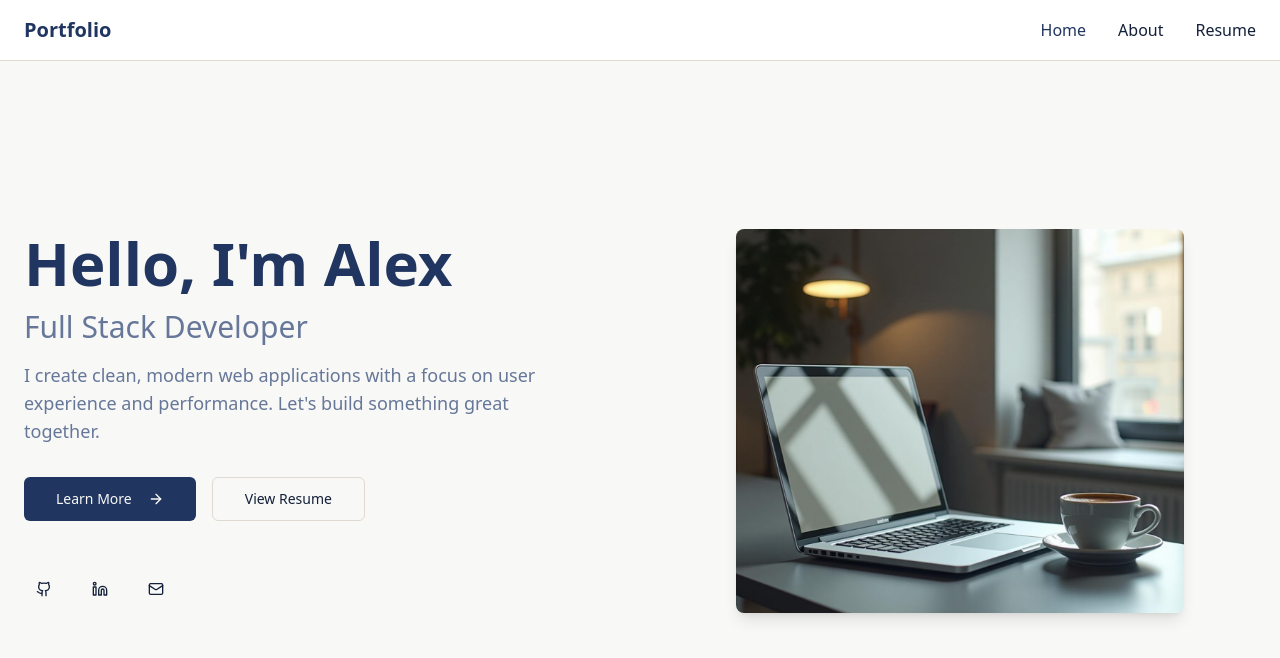
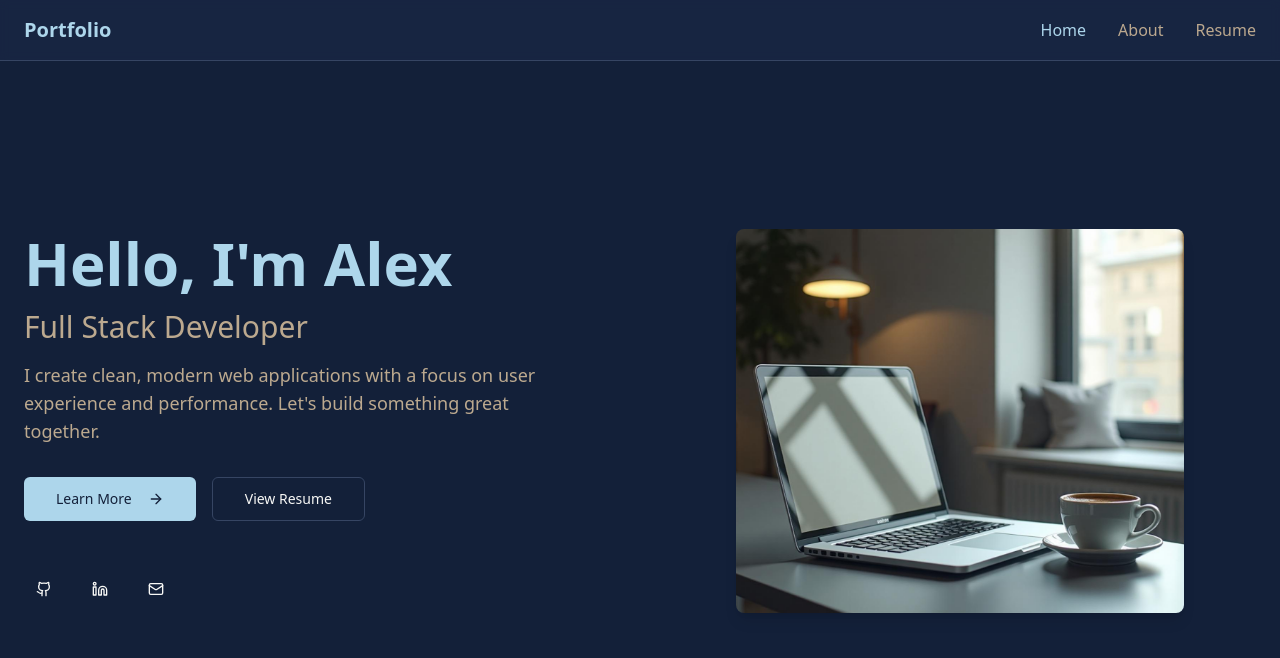
Before and after one commit to gerry-montemayor/portfolio, a React (Vite) app: page / in a window 1280 px wide. Shown: the top 658 px of the page. Built offline with nearby package versions, Linux system fonts and the light colour scheme.

Commit message:
Apply color scheme
Set background to dark blue and text colors.

```diff
--- a/src/components/Navigation.tsx
+++ b/src/components/Navigation.tsx
@@ -2,7 +2,7 @@ import { NavLink } from "react-router-dom";
 
 const Navigation = () => {
   return (
-    <nav className="bg-card border-b border-border sticky top-0 z-50">
+    <nav className="bg-card/50 backdrop-blur-sm border-b border-border sticky top-0 z-50">
       <div className="container mx-auto px-6 py-4">
         <div className="flex justify-between items-center">
           <NavLink to="/" className="text-xl font-bold text-primary">
@@ -12,7 +12,7 @@ const Navigation = () => {
             <NavLink
               to="/"
               className={({ isActive }) =>
-                `hover:text-primary transition-colors ${isActive ? 'text-primary font-medium' : 'text-foreground'}`
+                `hover:text-primary transition-colors ${isActive ? 'text-primary font-medium' : 'text-muted-foreground'}`
               }
             >
               Home
@@ -20,7 +20,7 @@ const Navigation = () => {
             <NavLink
               to="/about"
               className={({ isActive }) =>
-                `hover:text-primary transition-colors ${isActive ? 'text-primary font-medium' : 'text-foreground'}`
+                `hover:text-primary transition-colors ${isActive ? 'text-primary font-medium' : 'text-muted-foreground'}`
               }
             >
               About
@@ -28,7 +28,7 @@ const Navigation = () => {
             <NavLink
               to="/resume"
               className={({ isActive }) =>
-                `hover:text-primary transition-colors ${isActive ? 'text-primary font-medium' : 'text-foreground'}`
+                `hover:text-primary transition-colors ${isActive ? 'text-primary font-medium' : 'text-muted-foreground'}`
               }
             >
               Resume
--- a/src/index.css
+++ b/src/index.css
@@ -2,102 +2,48 @@
 @tailwind components;
 @tailwind utilities;
 
-/* Simple Personal Website - Clean Design System */
+/* Simple Personal Website - Dark Blue Background Design */
 
 @layer base {
   :root {
-    /* Base colors - Off white background */
-    --background: 40 15% 97%;
-    --foreground: 220 50% 15%;
+    /* Base colors - Dark blue background */
+    --background: 220 50% 15%;
+    --foreground: 40 15% 97%;
 
     /* Card colors */
-    --card: 0 0% 100%;
-    --card-foreground: 220 50% 15%;
+    --card: 220 45% 20%;
+    --card-foreground: 40 15% 97%;
 
     /* Popover colors */
-    --popover: 0 0% 100%;
-    --popover-foreground: 220 50% 15%;
+    --popover: 220 45% 20%;
+    --popover-foreground: 40 15% 97%;
 
-    /* Primary - Dark blue */
-    --primary: 220 50% 25%;
-    --primary-foreground: 40 15% 97%;
+    /* Primary - Light blue */
+    --primary: 200 60% 80%;
+    --primary-foreground: 220 50% 15%;
 
     /* Secondary - Tan */
     --secondary: 35 35% 75%;
     --secondary-foreground: 220 50% 15%;
 
-    /* Muted colors */
-    --muted: 40 10% 90%;
-    --muted-foreground: 220 20% 50%;
+    /* Muted colors - Tan tones */
+    --muted: 220 40% 25%;
+    --muted-foreground: 35 25% 65%;
 
-    /* Accent - Light blue */
-    --accent: 200 60% 80%;
+    /* Accent - Off white */
+    --accent: 40 15% 90%;
     --accent-foreground: 220 50% 15%;
 
     /* Destructive colors */
-    --destructive: 0 70% 50%;
-    --destructive-foreground: 0 0% 100%;
+    --destructive: 0 70% 60%;
+    --destructive-foreground: 40 15% 97%;
 
     /* Border and input colors */
-    --border: 35 20% 85%;
-    --input: 35 20% 85%;
-    --ring: 220 50% 25%;
+    --border: 220 30% 30%;
+    --input: 220 30% 30%;
+    --ring: 200 60% 80%;
 
     --radius: 0.5rem;
-
-    --sidebar-background: 0 0% 98%;
-
-    --sidebar-foreground: 240 5.3% 26.1%;
-
-    --sidebar-primary: 240 5.9% 10%;
-
-    --sidebar-primary-foreground: 0 0% 98%;
-
-    --sidebar-accent: 240 4.8% 95.9%;
-
-    --sidebar-accent-foreground: 240 5.9% 10%;
-
-    --sidebar-border: 220 13% 91%;
-
-    --sidebar-ring: 217.2 91.2% 59.8%;
-  }
-
-  .dark {
-    --background: 222.2 84% 4.9%;
-    --foreground: 210 40% 98%;
-
-    --card: 222.2 84% 4.9%;
-    --card-foreground: 210 40% 98%;
-
-    --popover: 222.2 84% 4.9%;
-    --popover-foreground: 210 40% 98%;
-
-    --primary: 210 40% 98%;
-    --primary-foreground: 222.2 47.4% 11.2%;
-
-    --secondary: 217.2 32.6% 17.5%;
-    --secondary-foreground: 210 40% 98%;
-
-    --muted: 217.2 32.6% 17.5%;
-    --muted-foreground: 215 20.2% 65.1%;
-
-    --accent: 217.2 32.6% 17.5%;
-    --accent-foreground: 210 40% 98%;
-
-    --destructive: 0 62.8% 30.6%;
-    --destructive-foreground: 210 40% 98%;
-
-    --border: 217.2 32.6% 17.5%;
-    --input: 217.2 32.6% 17.5%;
-    --ring: 212.7 26.8% 83.9%;
-    --sidebar-background: 240 5.9% 10%;
-    --sidebar-foreground: 240 4.8% 95.9%;
-    --sidebar-primary: 224.3 76.3% 48%;
-    --sidebar-primary-foreground: 0 0% 100%;
-    --sidebar-accent: 240 3.7% 15.9%;
-    --sidebar-accent-foreground: 240 4.8% 95.9%;
-    --sidebar-border: 240 3.7% 15.9%;
-    --sidebar-ring: 217.2 91.2% 59.8%;
   }
 }
 
--- a/tailwind.config.ts
+++ b/tailwind.config.ts
@@ -51,16 +51,6 @@ export default {
 				card: {
 					DEFAULT: 'hsl(var(--card))',
 					foreground: 'hsl(var(--card-foreground))'
-				},
-				sidebar: {
-					DEFAULT: 'hsl(var(--sidebar-background))',
-					foreground: 'hsl(var(--sidebar-foreground))',
-					primary: 'hsl(var(--sidebar-primary))',
-					'primary-foreground': 'hsl(var(--sidebar-primary-foreground))',
-					accent: 'hsl(var(--sidebar-accent))',
-					'accent-foreground': 'hsl(var(--sidebar-accent-foreground))',
-					border: 'hsl(var(--sidebar-border))',
-					ring: 'hsl(var(--sidebar-ring))'
 				}
 			},
 			borderRadius: {
```
